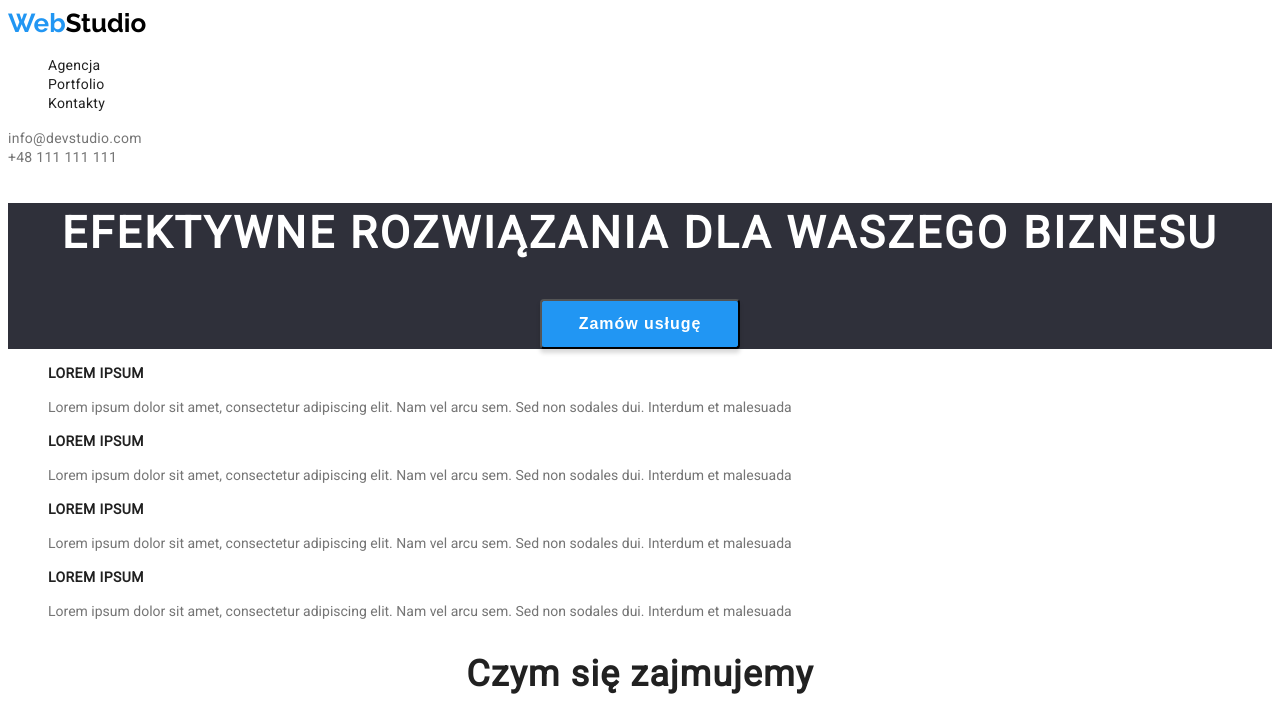
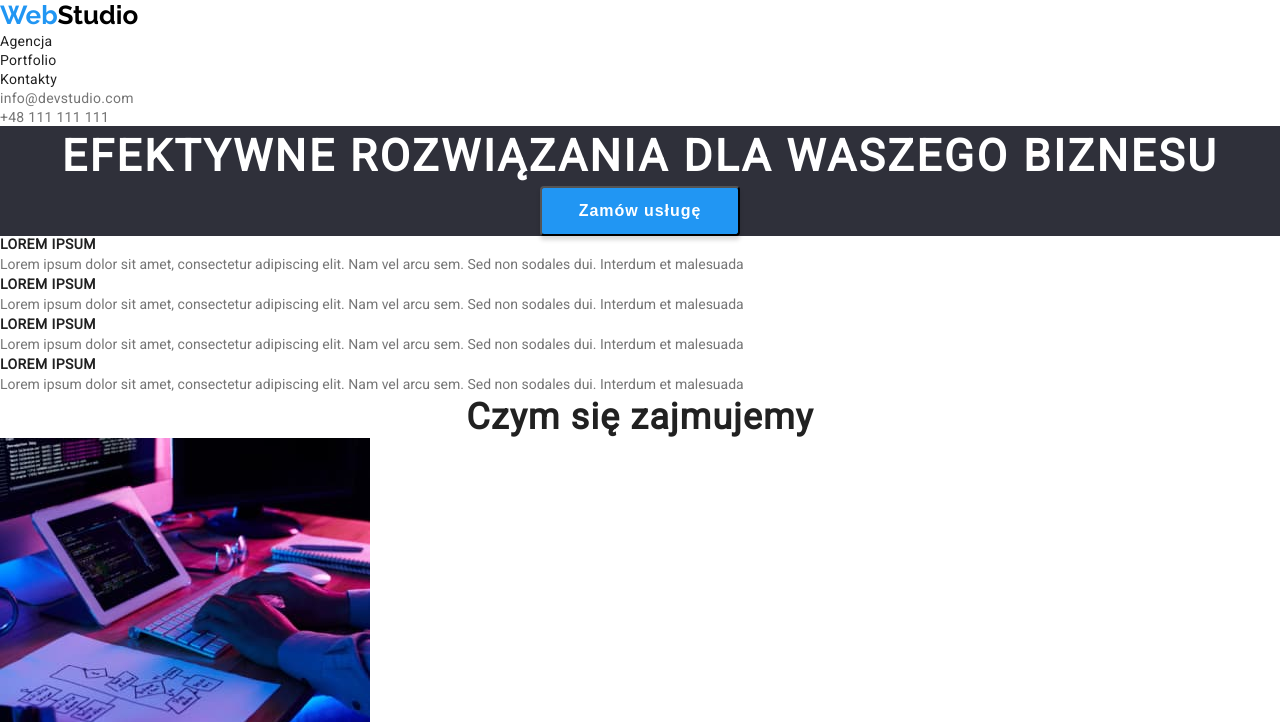
Before and after one commit to SzEmil/goit-markup-hw-02, a plain HTML site: page index.html in a window 1280 px wide. Shown: the top 722 px of the page. Drawn offline with Linux system fonts and the light colour scheme.

Commit message:
zmiany nazw klas z header

```diff
--- a/css/styles.css
+++ b/css/styles.css
@@ -2,6 +2,12 @@ body {
   font-family: "Roboto", "Raleway", sans-serif;
   background-color: #ffffff;
   color: #212121;
+}
+/* ustawienei najnizszego rzedu(4) do usuniecia bazowych marginesów we wszystkich elementach */
+* {
+  margin: 0;
+  padding: 0;
+  list-style: none;
 }
 /* zmienne globalne dla:kolorów tekstu,tła,zaznaczanie */
 :root {
@@ -26,27 +32,27 @@ header {
 a {
   text-decoration: none;
 }
-/* styl bazowy jako rodzic */
-.link {
+/* styl bazowy jako rodzic --- przy okazji jest to priorytet (3) rzedu czyli .klasa */
+.social-link.link-info.link-contact {
   font-weight: 500;
   font-size: 14px;
   line-height: 16px;
   letter-spacing: 0.02em;
-  color: var(--header-text-color);
 }
-/* styl z pseudoklasą hover: interakcja po najechaniu myszką czy klawiaturą */
-.link:hover,
-.link:focus {
-  color: var(--links-color);
-}
-.link:active {
-  color: var(--links-color);
-}
-.link-top {
+.link-info {
   font-weight: 500;
   font-size: 14px;
   line-height: 16px;
   letter-spacing: 0.02em;
+  color: var(--basic-text-color);
+}
+/* styl z pseudoklasą hover: interakcja po najechaniu myszką czy klawiaturą */
+.link-info:hover,
+.link-info:focus {
+  color: var(--links-color);
+}
+.link-info:active {
+  color: var(--links-color);
 }
 .link-contact {
   font-weight: 500;
@@ -62,6 +68,7 @@ a {
 .link-contact:active {
   color: var(--links-color);
 }
+
 /* styl dla logo webstudio */
 .logo {
   font-family: "Raleway";
@@ -143,9 +150,7 @@ h3 {
 .our-team {
   background-color: var(--our-team-background);
 }
-ul {
-  list-style-type: none;
-}
+
 /* styl dla adresu */
 address {
   font-weight: 400;
--- a/index.html
+++ b/index.html
@@ -21,28 +21,24 @@
         ><span class="logo"><span class="logo-part">Web</span>Studio</span></a
       >
       <nav>
-        <ul>
+        <ul class="social-link">
           <li>
-            <a class="link" href="Agencja"
-              ><span class="link-top">Agencja</span></a
+            <a href="Agencja"><span class="link-info">Agencja</span></a>
+          </li>
+          <li>
+            <a href="portfolio.html"
+              ><span class="link-info">Portfolio</span></a
             >
           </li>
           <li>
-            <a class="link" href="portfolio.html"
-              ><span class="link-top">Portfolio</span></a
-            >
-          </li>
-          <li>
-            <a class="link" href="Kontakt"
-              ><span class="link-top">Kontakty</span></a
-            >
+            <a href="Kontakt"><span class="link-info">Kontakty</span></a>
           </li>
         </ul>
       </nav>
-      <a class="link-contact" href="mailto:info@devstudio.com"
+      <a href="mailto:info@devstudio.com"
         ><span class="link-contact">info@devstudio.com</span></a
       ><br />
-      <a class="link" href="tel:+48111111111"
+      <a href="tel:+48111111111"
         ><span class="link-contact">+48 111 111 111</span></a
       >
     </header>
```
